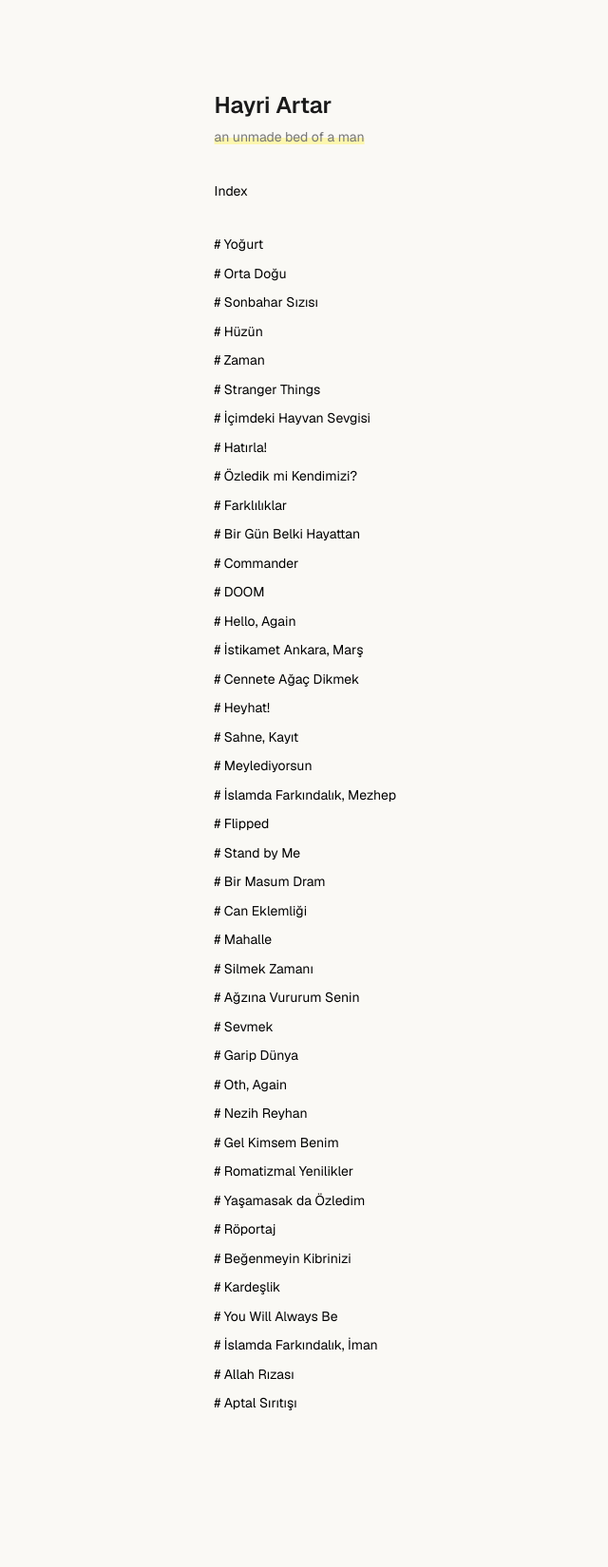
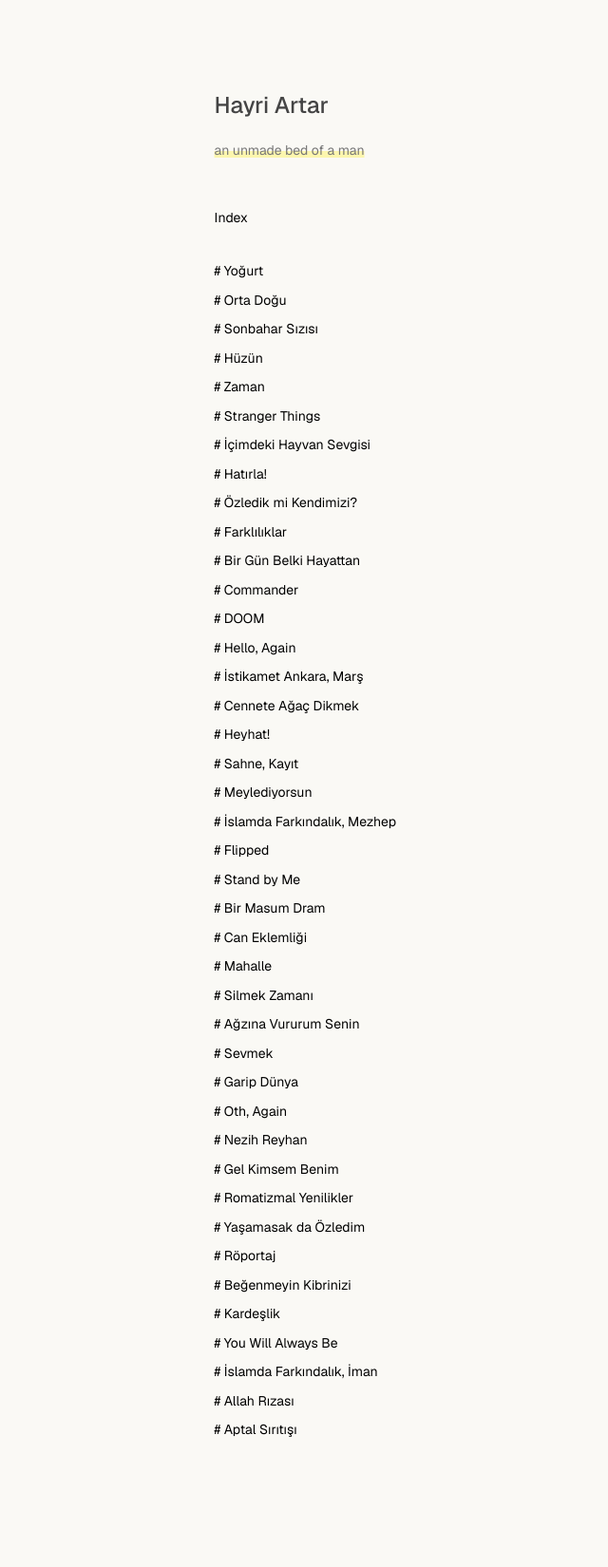
Before and after one commit to hayriartar/hayriartar.github.io, a Jekyll site: the page built from index.html, in a window 1280 px wide. Shown: the whole page at 95% size, without its empty margins (136-776 px from the left). Built offline with Jekyll 4.4.1, drawn with Linux system fonts in a browser that asks for light colours; before the commit the page ends 1622 px from its top, so only the background shows below that.

Commit message:
Update styles in custom.css for color and font adjustments
Changed text color and adjusted font weight for .baslik class. Modified margin for .motto class.

```diff
--- a/assets/css/custom.css
+++ b/assets/css/custom.css
@@ -59,7 +59,7 @@ body {
   padding-top:10vh;
   font-family: 'Geist', sans-serif;
   font-size: 0.875rem;
-  color: #1a1a1a;
+  color: #444;
   line-height: 1.75;
   font-weight: 400;
   -webkit-font-smoothing: antialiased;
@@ -78,11 +78,11 @@ header {
   margin-bottom:2rem;
 }
 
-.baslik {   font-size: 1.5rem; font-weight: 600;}
+.baslik {   font-size: 1.5rem; font-weight: 500;}
 .baslik a { }
 
 .motto {
-  margin: 0;
+  margin: -0.5em, 0 0 0;
   color: #777;
   text-decoration: underline;
   text-decoration-color:  rgba(255, 239, 68, 0.4);
```
